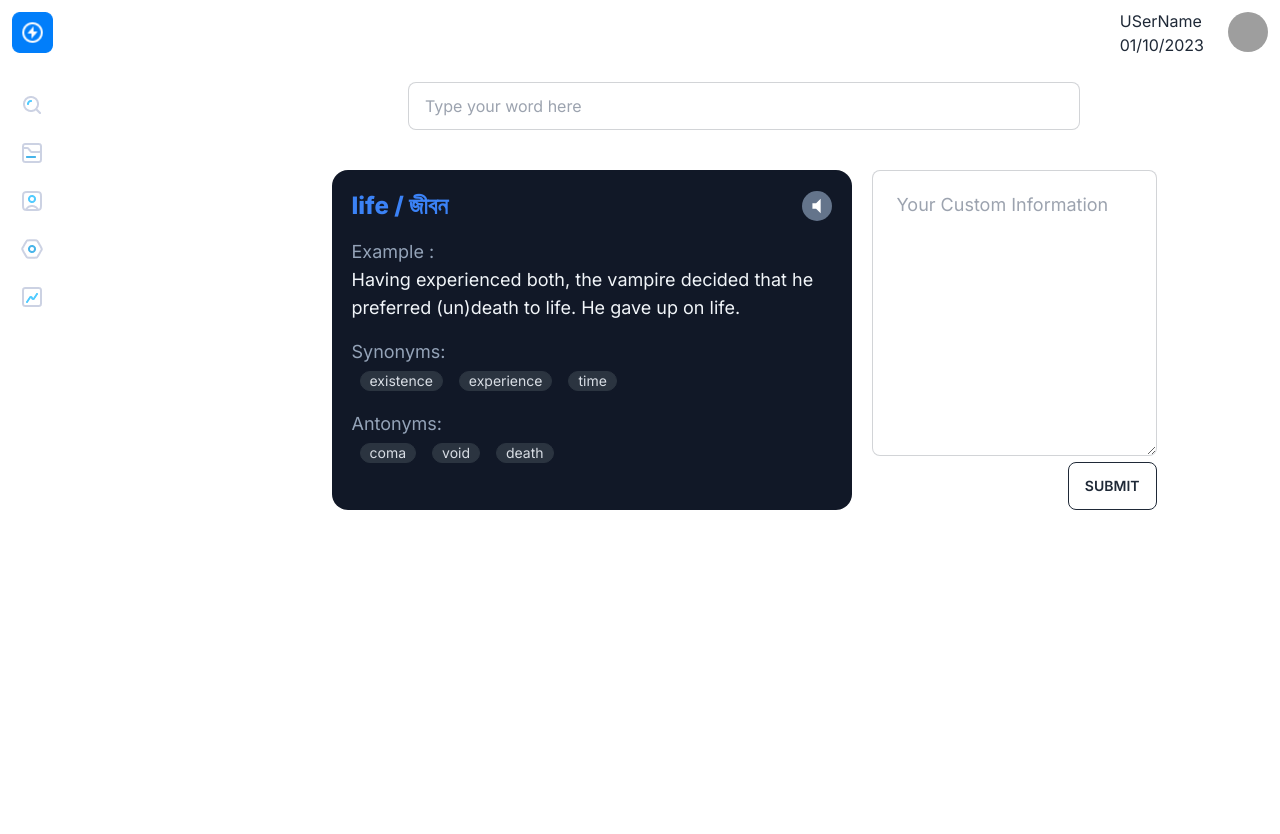
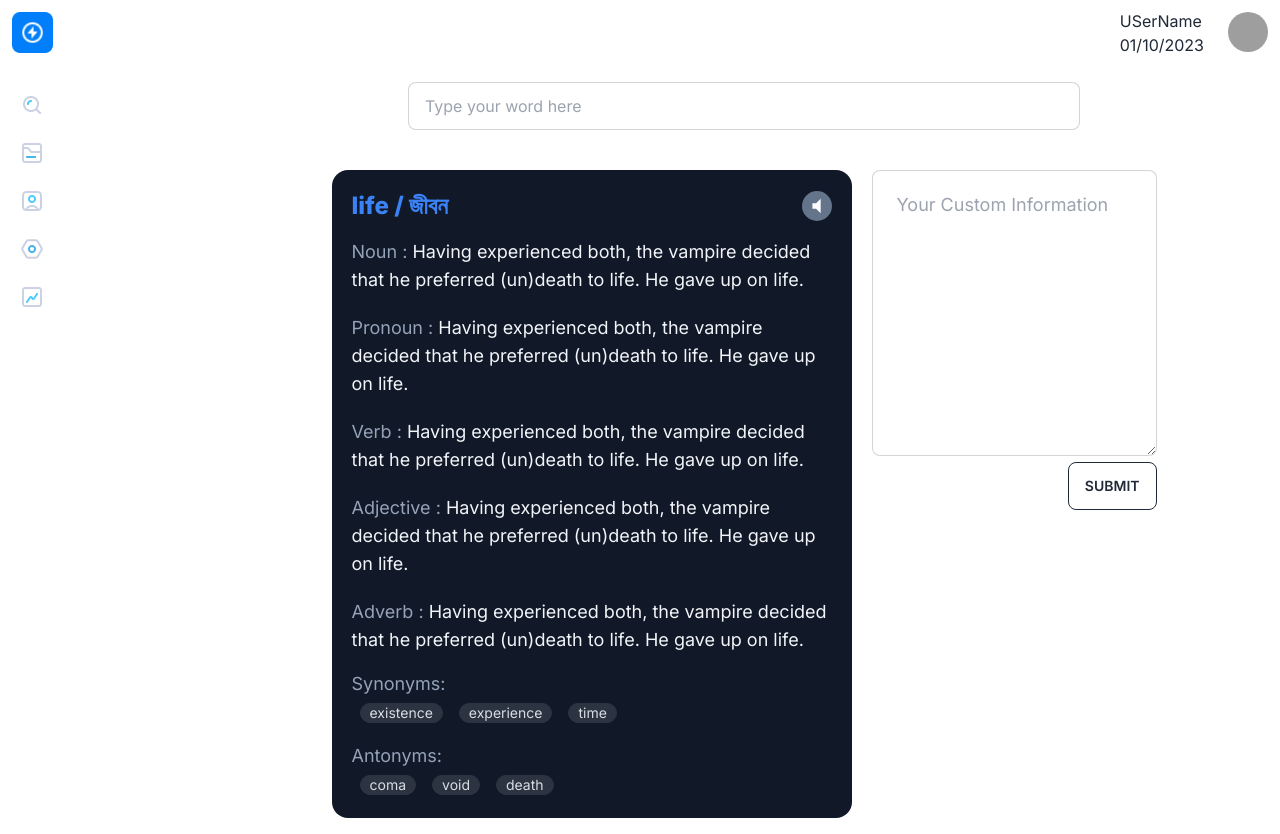
Before and after one commit to udaysarkarud/word-shuffler-2, a Next.js app: page / in a window 1280 px wide. Before the commit the page ends 800 px from the top, so only its background shows below. Built offline with nearby package versions, Linux system fonts and the light colour scheme; grey boxes are pictures that could not be loaded.

Commit message:
refactor: change the search word result details design

```diff
--- a/src/components/WordSearchResult/WordSearchResult.tsx
+++ b/src/components/WordSearchResult/WordSearchResult.tsx
@@ -30,11 +30,31 @@ const WordSearchResult = () => {
           </button>
         </div>
         {/* example */}
-        <div>
-          <p className="text-slate-400">Example :</p>
+        <div className="flex flex-col gap-5">
           <p>
-            Having experienced both, the vampire decided that he preferred
-            (un)death to life. He gave up on life.
+            <span className="text-slate-400">Noun :</span> Having experienced
+            both, the vampire decided that he preferred (un)death to life. He
+            gave up on life.
+          </p>
+          <p>
+            <span className="text-slate-400">Pronoun :</span> Having experienced
+            both, the vampire decided that he preferred (un)death to life. He
+            gave up on life.
+          </p>
+          <p>
+            <span className="text-slate-400">Verb :</span> Having experienced
+            both, the vampire decided that he preferred (un)death to life. He
+            gave up on life.
+          </p>
+          <p>
+            <span className="text-slate-400">Adjective :</span> Having
+            experienced both, the vampire decided that he preferred (un)death to
+            life. He gave up on life.
+          </p>
+          <p>
+            <span className="text-slate-400">Adverb :</span> Having experienced
+            both, the vampire decided that he preferred (un)death to life. He
+            gave up on life.
           </p>
         </div>
         {/* Synonyms */}
```
